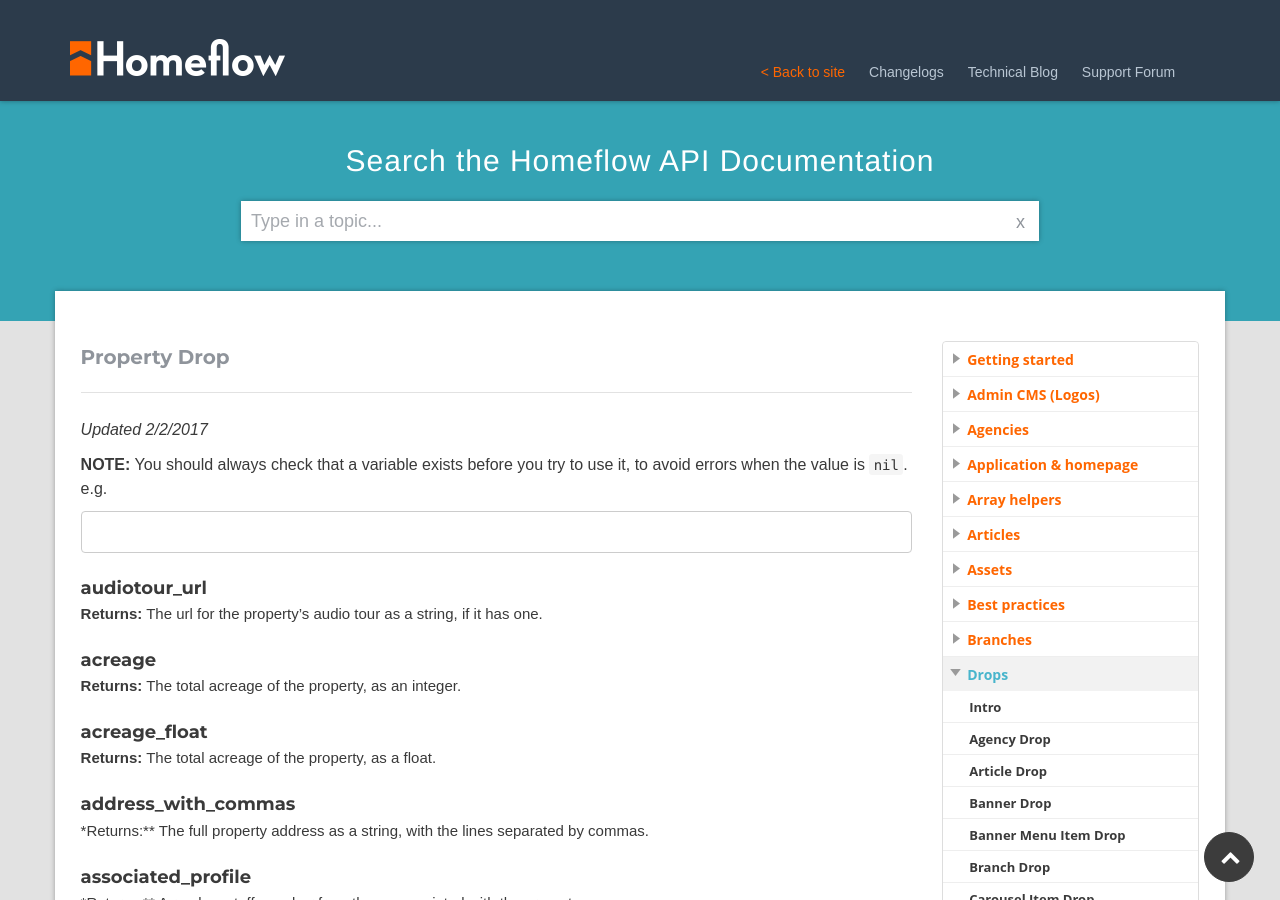
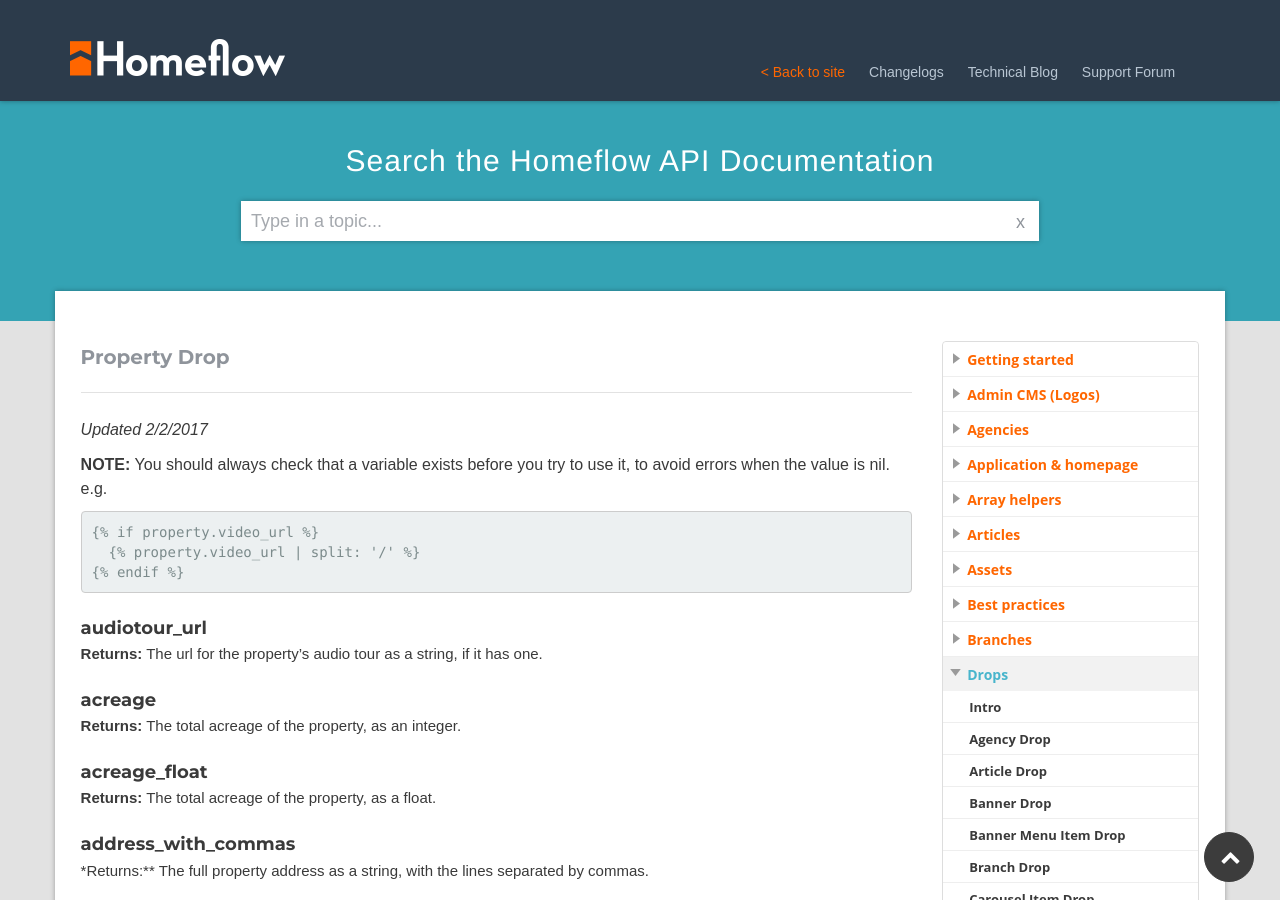
Before and after one commit to homeflow/homeflow.github.io, a Jekyll site: the page built from _posts/drops/2015-01-01-property-drop.md, in a window 1280 px wide and 900 px high. Built offline with Jekyll 4.4.1, drawn with Linux system fonts in a browser that asks for light colours.

Commit message:
Wrong code markup

````diff
--- a/_posts/drops/2015-01-01-property-drop.md
+++ b/_posts/drops/2015-01-01-property-drop.md
@@ -7,13 +7,15 @@ category: drops
 
 *Updated 2/2/2017*
 
-**NOTE:** You should always check that a variable exists before you try to use it, to avoid errors when the value is `nil`.
+**NOTE:** You should always check that a variable exists before you try to use it, to avoid errors when the value is nil.
 e.g.
-```
+{% highlight html %}
+{% raw %}
 {% if property.video_url %}
   {% property.video_url | split: '/' %}
 {% endif %}
-```
+{% endraw %}
+{% endhighlight %}
 
 #### audiotour_url
 **Returns:** The url for the property's audio tour as a string, if it has one.
````
